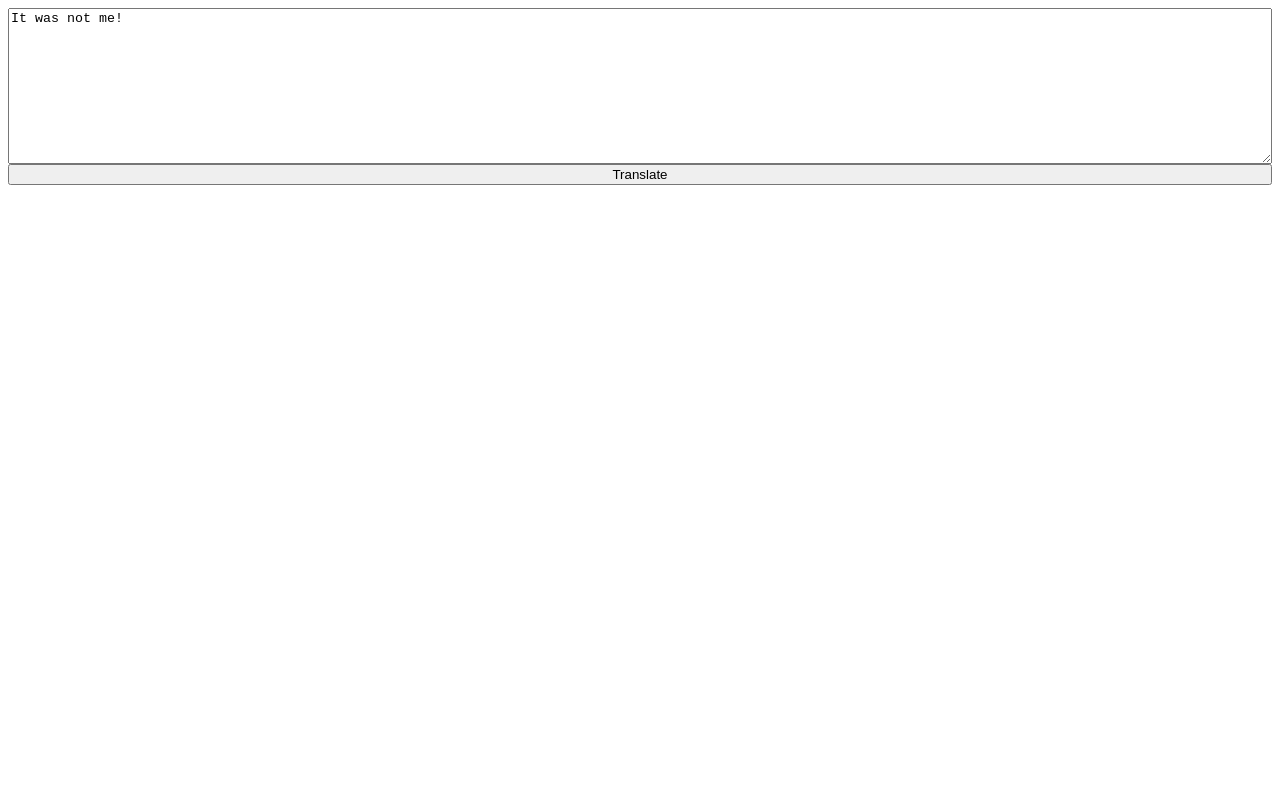
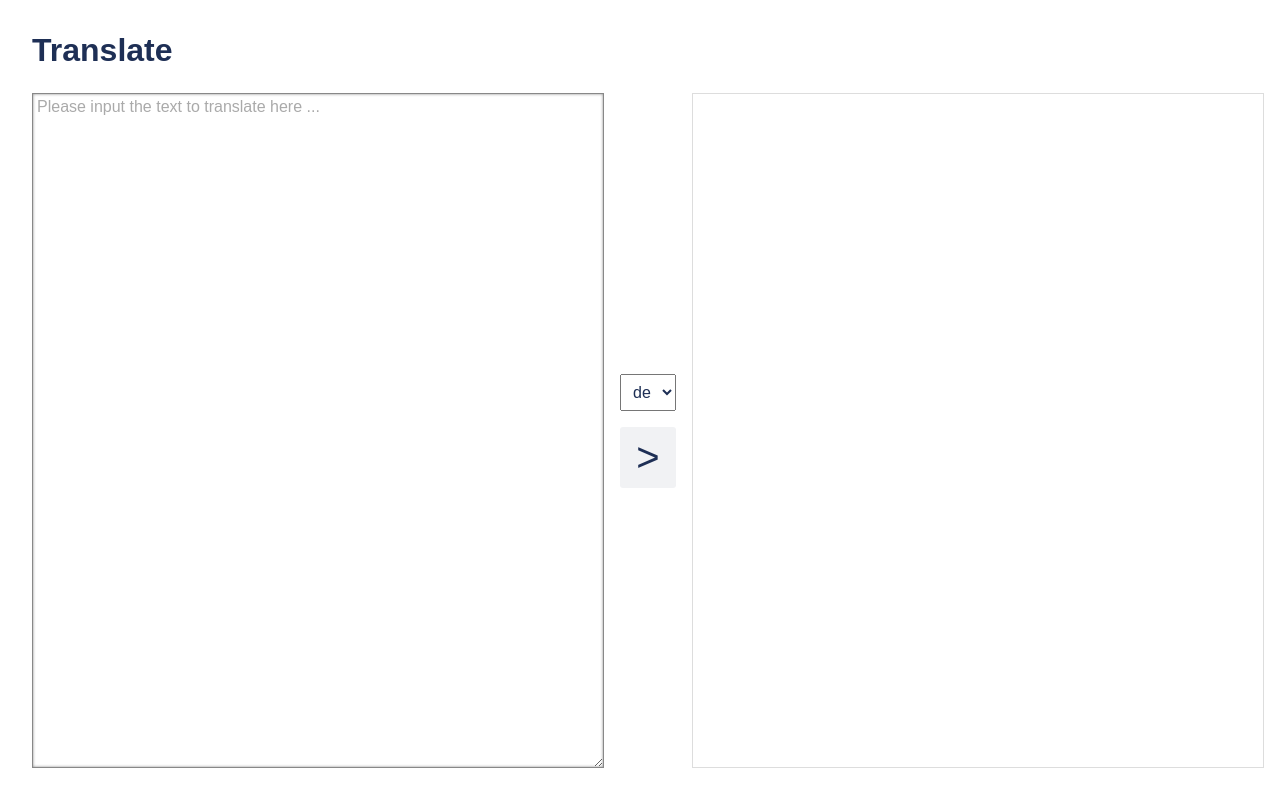
Before and after one commit to hilderonny/taskbridge, a website: page public/translate.html in a window 1280 px wide. Drawn offline with Linux system fonts and the light colour scheme.

Commit message:
Updated translation page

```diff
--- a/public/translate.html
+++ b/public/translate.html
@@ -1,13 +1,29 @@
 <!DOCTYPE html>
 <html>
     <head>
+        <style>
+
+            * { margin: 0; padding: 0; font-family: sans-serif; font-size: 12pt; color: #1e2f55; box-sizing: border-box; }
+            html, body { width: 100%; height: 100%; }
+            body { padding: 32px 16px 32px 32px; display: flex; flex-direction: column; }
+
+            h1 { font-size: 24pt; margin-bottom: 24px; }
+
+            .content { flex: 1; display: flex; flex-direction: row; }
+            .content .input { flex: 1; border: 1px solid #888888; box-shadow: 0px 0px 3px 0px #888888 inset; padding: 4px; }
+            .content .input::placeholder { color: #aaaaaa; }
+            .content .transfer { padding: 16px; display: flex; flex-direction: column; justify-content: center; }
+            .content .transfer select { padding: 8px; cursor: pointer; }
+            .content .transfer button { background: #f1f2f4; border: none; border-radius: 3px; padding: 8px; cursor: pointer; margin-top: 16px; font-size: 30pt; }
+            .content .transfer button:hover { background-color: #d5d6d8; }
+            .content .output { flex: 1; border: 1px solid #dddddd; padding: 4px; }
+
+        </style>
         <script type="module">
 
-            var inputfield = document.getElementById("inputtext")
-            var targetdiv = document.getElementById("result")
-
-            var taskidtowaitfor
-            var intervalid
+            var taskidtowaitfor = undefined
+            var intervalid = undefined
+            var targetdiv = document.querySelector(".content .output")
 
             async function waiter() {
                 var statusresponse = await fetch("/api/v1/tasks/status/" + taskidtowaitfor)
@@ -21,13 +37,15 @@
                     clearInterval(intervalid)
                     intervalid = undefined
                 } else {
-                    targetdiv.innerText = `Waiting for result of task ${taskidtowaitfor} (${statusresult.status})`
+                    targetdiv.innerText = `Waiting for result of task ${taskidtowaitfor} (${statusresult.status}) ...`
                     console.log(statusresult)
                 }
             }
 
             async function translate() {
-                var sourcetexts = inputfield.value.split("\n")
+
+                var sourcetexts = document.querySelector(".content .input").value.split("\n")
+                var targetlanguage = document.querySelector(".content .targetlanguage").value
 
                 var addresponse = await fetch("/api/v1/tasks/add/", {
                     method: "POST",
@@ -38,7 +56,7 @@
                     body: JSON.stringify({
                         type: "translate",
                         data: {
-                            targetlanguage: "de",
+                            targetlanguage: targetlanguage,
                             texts: sourcetexts
                         }
                     })
@@ -53,13 +71,29 @@
 
             }
 
-            document.getElementById("start").addEventListener("click", translate)
+            document.querySelector(".content .transfer .start").addEventListener("click", translate)
 
         </script>
     </head>
-    <body style="display:flex;flex-direction:column;">
-        <textarea id="inputtext" style="display:block;" rows="10">It was not me!</textarea>
-        <button id="start">Translate</button>
-        <div id="result"></div>
+    <body>
+
+        <h1>Translate</h1>
+
+        <div class="content">
+            <textarea class="input" placeholder="Please input the text to translate here ..."></textarea>
+            <div class="transfer">
+                <select class="targetlanguage">
+                    <option value="ar">ar</option>
+                    <option value="de" selected>de</option>
+                    <option value="en">en</option>
+                    <option value="ja">ja</option>
+                    <option value="ru">ru</option>
+                    <option value="zh">zh</option>
+                </select>
+                <button class="start">&gt;</button>
+            </div>
+            <div class="output"></div>
+        </div>
+
     </body>
 </html>
```
